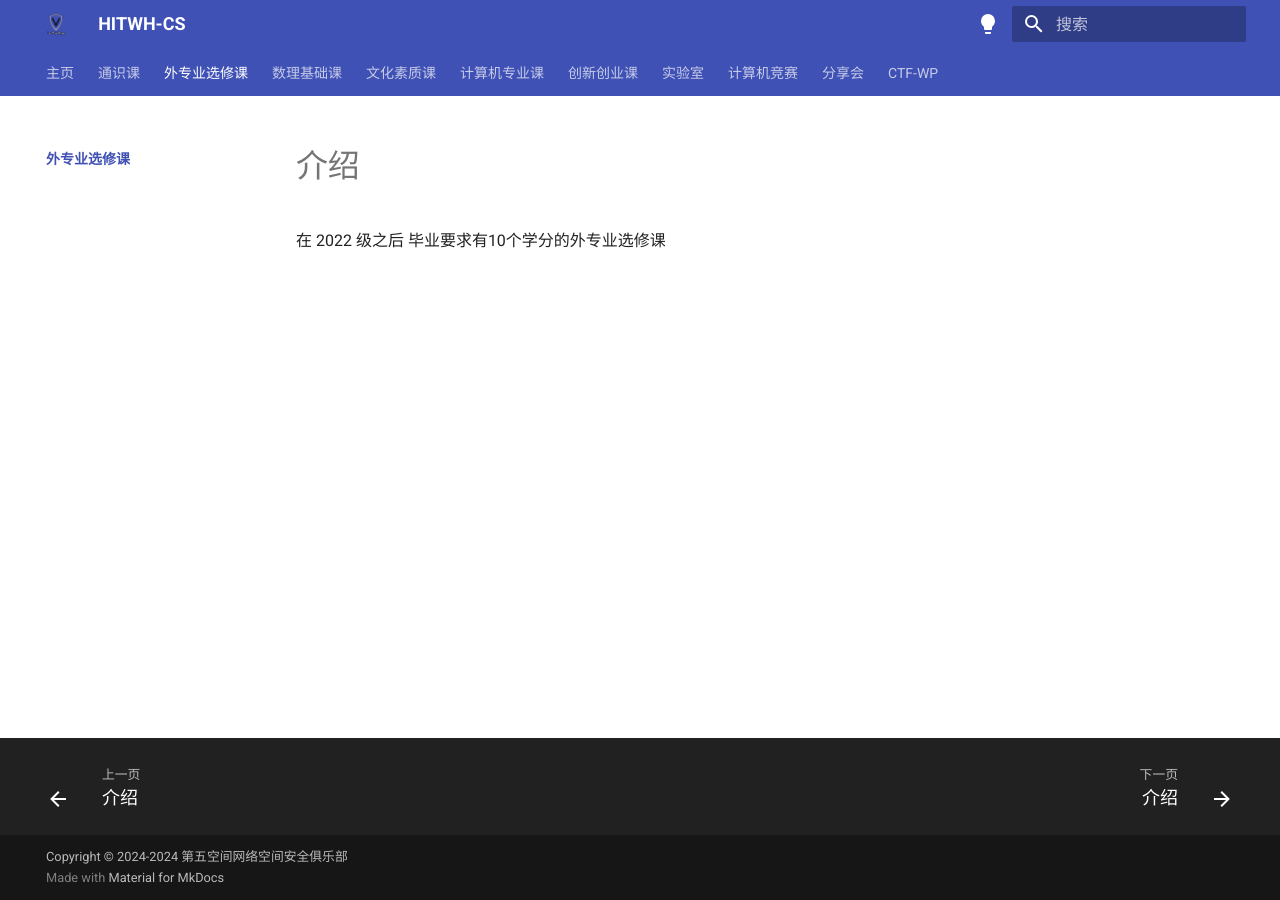
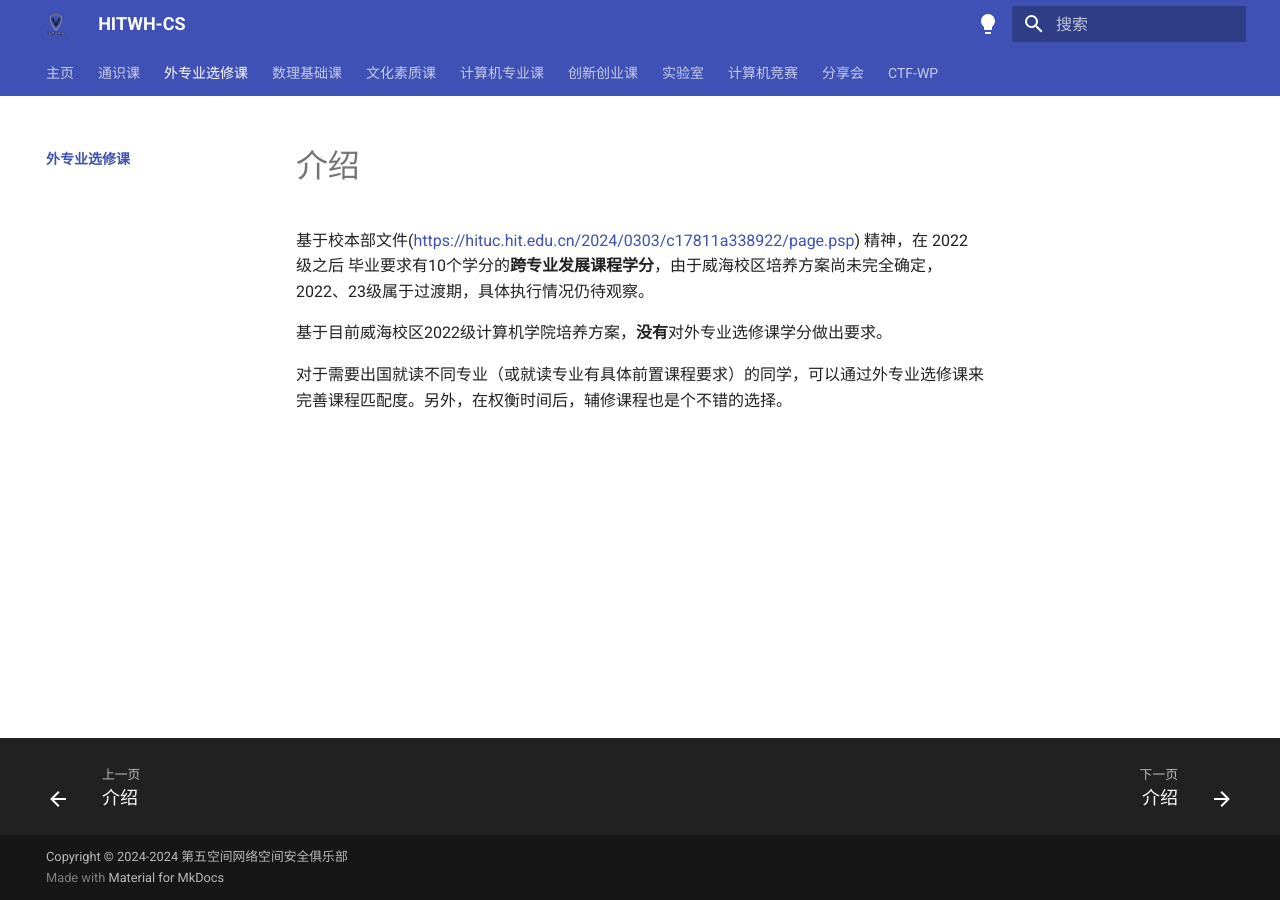
Before and after one commit to Fifth-Space/HITWH-CS, an MkDocs documentation site: the page built from docs/outer/index.md, in a window 1280 px wide. Built offline with MkDocs 1.6.1 and Material for MkDocs 9.7.7, drawn with Linux system fonts in a browser that asks for light colours.

Commit message:
Update C programming,outer,culture, add innovation lecture

```diff
--- a/docs/outer/index.md
+++ b/docs/outer/index.md
@@ -1 +1,5 @@
-在 2022 级之后 毕业要求有10个学分的外专业选修课
+基于校本部文件(https://hituc.hit.edu.cn/2024/0303/c17811a338922/page.psp) 精神，在 2022 级之后 毕业要求有10个学分的**跨专业发展课程学分**，由于威海校区培养方案尚未完全确定，2022、23级属于过渡期，具体执行情况仍待观察。
+
+基于目前威海校区2022级计算机学院培养方案，**没有**对外专业选修课学分做出要求。
+
+对于需要出国就读不同专业（或就读专业有具体前置课程要求）的同学，可以通过外专业选修课来完善课程匹配度。另外，在权衡时间后，辅修课程也是个不错的选择。
```
Also changed, not shown: docs/culture/index.md (+1 -1 lines), docs/innovation/1.md (added, +23 -0 lines), docs/innovation/index.md (added, +6 -0 lines), docs/major/C programming.md (+4 -0 lines).
